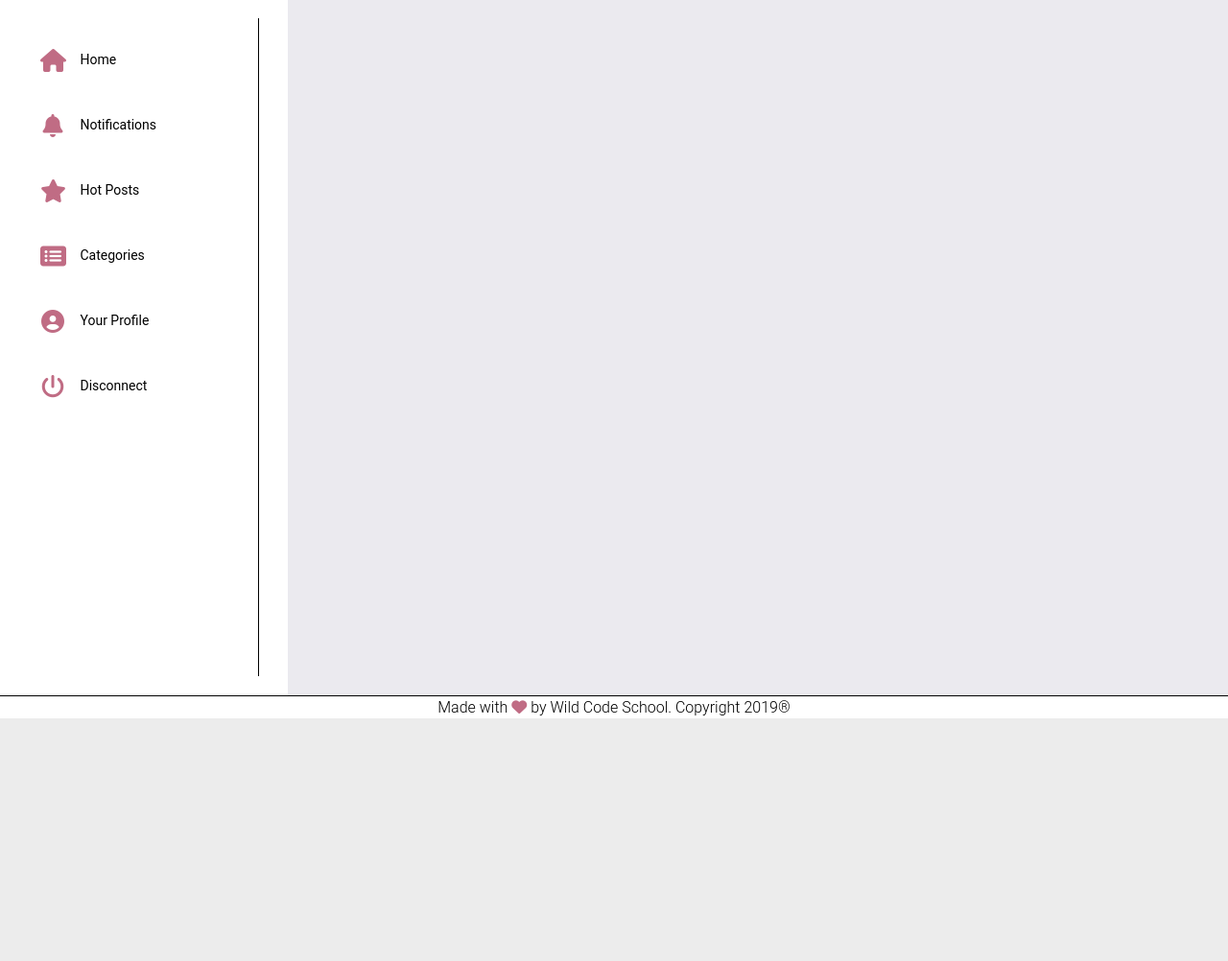
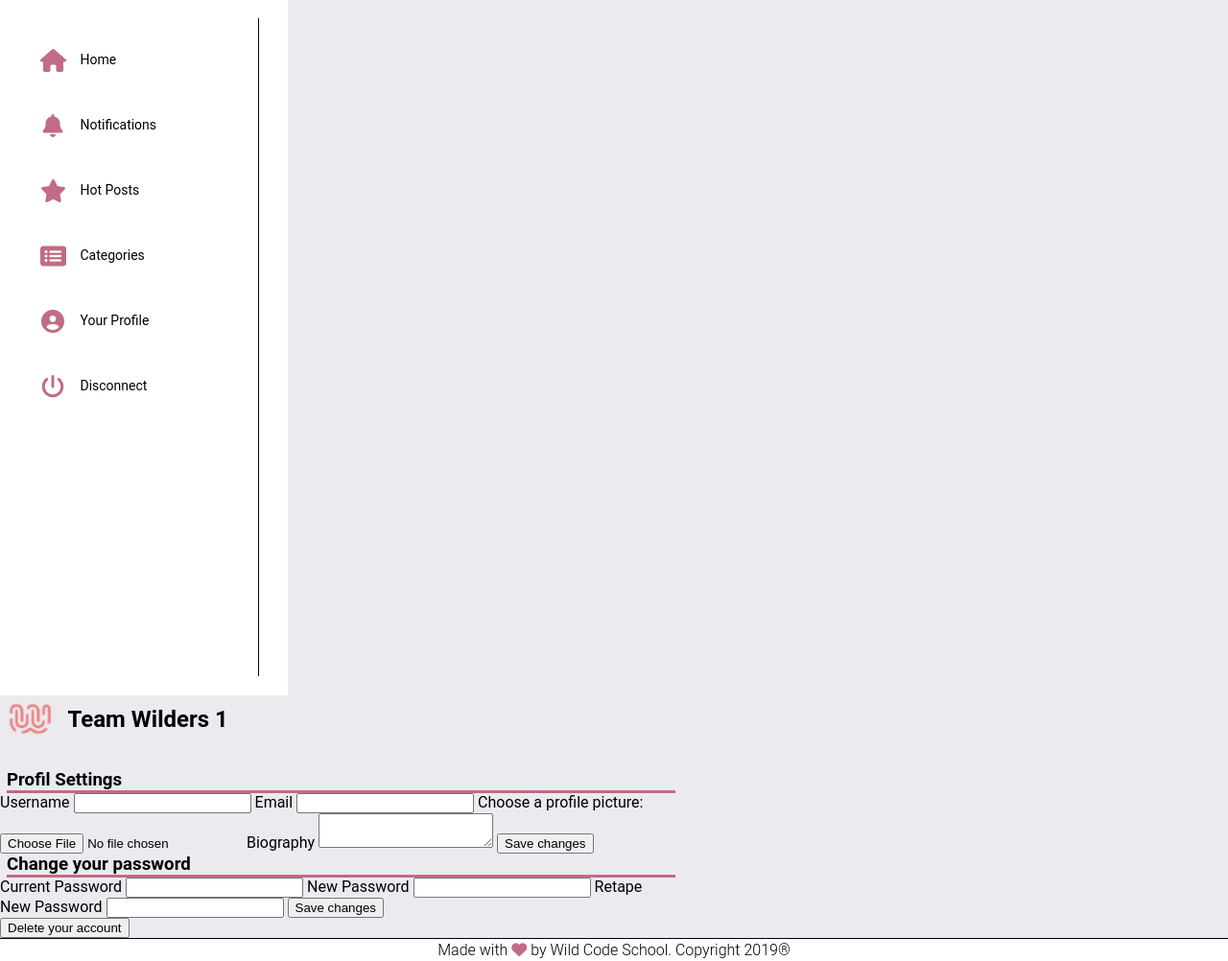
Before and after one commit to LeoDiduch/Joys-of-the-Wild, a PHP site: page /profil.html in a window 1280 px wide. Shown: the part 51-1053 px from the top of the page at 96% size. Before the commit the page ends 800 px from the top, so only its background shows below. Run offline with PHP 8.4, Linux system fonts and the light colour scheme; some libraries are stand-ins or nearby versions.

Commit message:
Ajout de la page profile + mise en page de cette même page

```diff
--- a/css/style.css
+++ b/css/style.css
@@ -136,6 +136,7 @@ main {
 }
 
 main aside#sidebar-nav {
+   display : inline-block;
    height: calc(100vh - 74px);
    background-color: white;
    width: 300px;
@@ -194,4 +195,34 @@ footer i {
    color: var(--light-pink);
 }
 
+
+/*USER PROFILE*/
+
+#user_profile{
+   display : inline-block;
+   width : calc(80vw - 320px);
+
+}
+
+#profile_header{
+   display : flex;
+   margin-bottom : 4%;
+}
+
+#profile_header img{
+   width : 7%;
+   margin-left : 1%;
+}
+
+#profile_header h2{
+   display : flex;
+   align-items : center;
+   margin-left : 2%;
+}
+
+#user_profile h3{
+   margin-left : 1%;
+   border-bottom : 3px var(--light-pink) solid;
+}
+
 /* ------------------------ MEDIA QUERIES 960px ---- */
--- a/profil.html
+++ b/profil.html
@@ -50,6 +50,54 @@
             </ul>
 
         </aside>
+        <div class="container">
+            <section id="user_profile">
+                <div id="profile_header">
+                    <img src="img/Wild-Logo.png" alt="Wild Code School logo">
+                    <h2>Team Wilders 1</h2>
+                </div>
+
+                <h3>Profil Settings</h3>
+                <form method ="post" action="update_profile_settings.php">
+                    <p>
+                        <label for="username">Username</label>
+                        <input type="text" name="username" id="username"/>
+
+                        <label for="email">Email</label>
+                        <input type="email" name="email" id="email"/>
+
+                        <label for="avatar">Choose a profile picture:</label>
+                        <input type="file" id="avatar" name="avatar" accept="image/png, image/jpeg">
+
+                        <label for="biography">Biography</label>
+                        <textarea name="biography" id="biography"></textarea>
+
+                        <input type="submit" value="Save changes"/>
+                    </p>
+                </form>
+
+                <h3>Change your password</h3>
+                <form method ="post" action="update_user_password.php">
+                    <p>
+                        <label for="current_password">Current Password</label>
+                        <input type="text" name="current_password" id="current_password"/>
+
+                        <label for="new_password">New Password</label>
+                        <input type="text" name="new_password" id="new_password"/>
+
+                        <label for="new_password_verification">Retape New Password</label>
+                        <input type="text" id="new_password_verification" name="new_password_verification"/>
+
+                        <input type="submit" value="Save changes"/>
+                    </p>
+                </form>
+
+                <form>
+                    <input type="button" value="Delete your account"/>
+                </form>
+            </section>
+        </div>
+
     </main>
 
     <footer>Made with <i class="fas fa-heart"></i> by <a href="https://www.wildcodeschool.com/">Wild Code School</a>. Copyright 2019®</footer>
```
